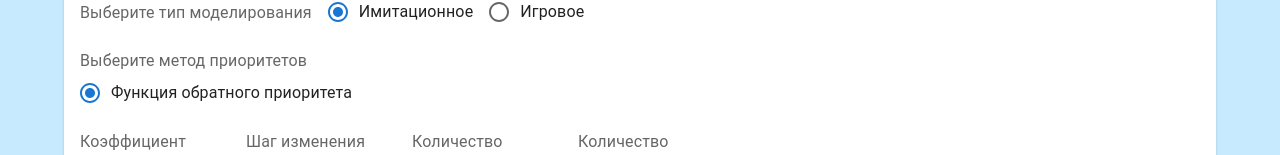
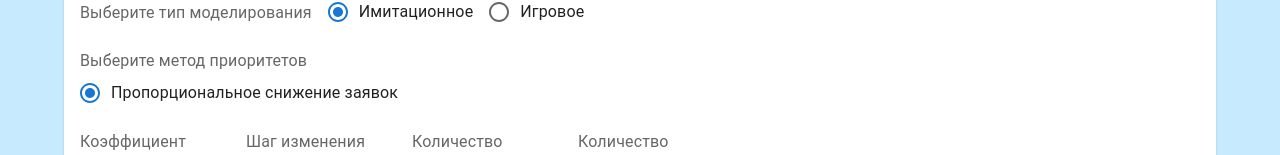
Before and after one commit to Garkavenko/game-theory-front, a Next.js app: page /task2/creation in a window 1280 px wide. Shown: the part 134-289 px from the top of the page. Built offline with nearby package versions, Linux system fonts and the light colour scheme.

Commit message:
ponedelnik2

```diff
--- a/pages/task2/creation.tsx
+++ b/pages/task2/creation.tsx
@@ -102,7 +102,7 @@ function Creation() {
                 onChange={e => setMethod(e.target.value)}
                 name="radio-buttons-group"
               >
-                <FormControlLabel value="4" control={<Radio />} label="Функция обратного приоритета" />
+                <FormControlLabel value="4" control={<Radio />} label="Пропорциональное снижение заявок" />
               </RadioGroup>
             </FormControl>
           </FormItem>
```
